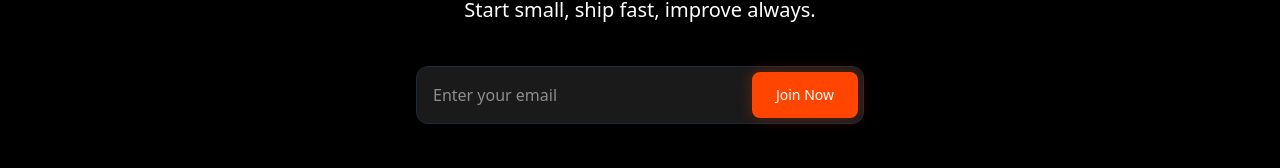
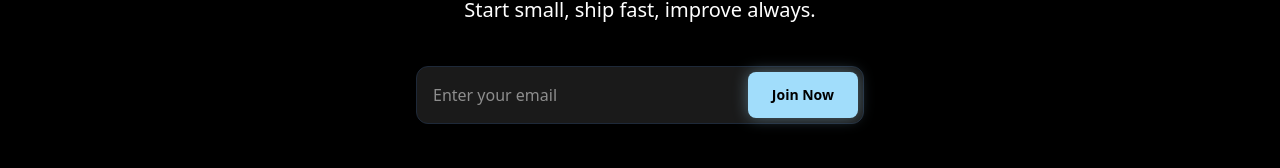
Before and after one commit to Break-and-Build/Website, a Next.js app: page / in a window 1280 px wide. Shown: the part 442-610 px from the top of the page. Built offline with nearby package versions, Linux system fonts and the light colour scheme.

Commit message:
Update primary button color to A1DDFB

```diff
--- a/src/app/page.tsx
+++ b/src/app/page.tsx
@@ -108,7 +108,7 @@ export default function Home() {
             placeholder="Enter your email"
             className="w-full bg-[#1A1A1A] border border-gray-800 text-white pl-4 pr-36 py-4 rounded-xl focus:outline-none focus:border-gray-600 transition-colors"
           />
-          <button className="absolute right-1.5 top-1.5 bottom-1.5 bg-[#FF4500] hover:bg-[#FF5722] text-white px-6 rounded-lg font-medium text-sm transition-colors shadow-[0_0_15px_rgba(255,69,0,0.3)]">
+          <button className="absolute right-1.5 top-1.5 bottom-1.5 bg-[#A1DDFB] hover:brightness-95 text-black px-6 rounded-lg font-bold text-sm transition-all shadow-[0_0_15px_rgba(161,221,251,0.4)]">
             Join Now
           </button>
         </motion.div>
```
